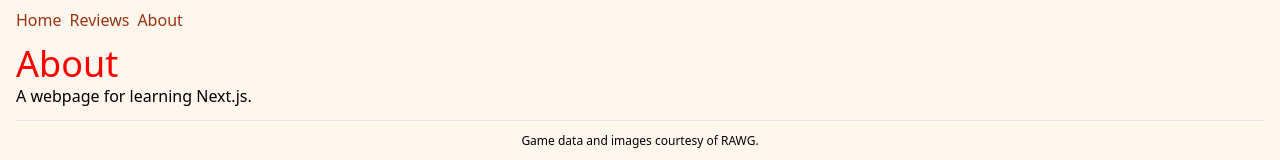
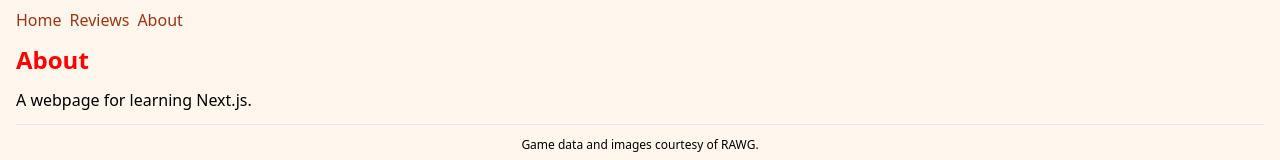
Before and after one commit to thenameisajay/Indie-Game-Review, a Next.js app: page /about in a window 1280 px wide. Shown: the top 160 px of the page. Built offline with nearby package versions, Linux system fonts and the light colour scheme.

Commit message:
using import aliases in jsconfig.json - exampple.

```diff
--- a/app/about/page.jsx
+++ b/app/about/page.jsx
@@ -1,8 +1,8 @@
-import Heading from "../../components/Heading";
+import Heading from "@/components/Heading";
 export default function AboutPage() {
     return (
         <div>
-        <h1>About</h1>
+      <Heading>About</Heading>
         <p>
         A webpage for learning Next.js.
         </p>
--- a/app/page.jsx
+++ b/app/page.jsx
@@ -1,5 +1,5 @@
 import React from 'react';
-import Heading from '../components/Heading';
+import Heading from '@/components/Heading'; // Using alias for components folder.
 
 // Next js uses file system routing. So, we can create a folder in app folder and add a page.jsx file in it.
 export default function HomePage() {
--- a/app/reviews/hollow-knight/page.jsx
+++ b/app/reviews/hollow-knight/page.jsx
@@ -1,5 +1,5 @@
 import React from 'react';
-import Heading from '../../../components/Heading';
+import Heading from '@/components/Heading';
 export default function HomePage() {
     return (
         <div>
--- a/app/reviews/page.jsx
+++ b/app/reviews/page.jsx
@@ -2,7 +2,7 @@
 // To create a new page , create a folder in app folder and add a page.jsx file in it. (next js way).
 import Link from "next/link"; // Link is a component that allows us to link to other pages in our app.
 import React from 'react';
-import Heading from '../../components/Heading';
+import Heading from '@/components/Heading';
 export default function ReviewsPage() {
     return (
         <div>
--- a/app/reviews/stardew-valley/page.jsx
+++ b/app/reviews/stardew-valley/page.jsx
@@ -1,5 +1,5 @@
 import React from 'react';
-import Heading from '../../../components/Heading';
+import Heading from "@/components/Heading";
 export default function StardewValleyPage() {
     return (
         <div>
```
Also changed, not shown: jsconfig.json (added, +10 -0 lines).
